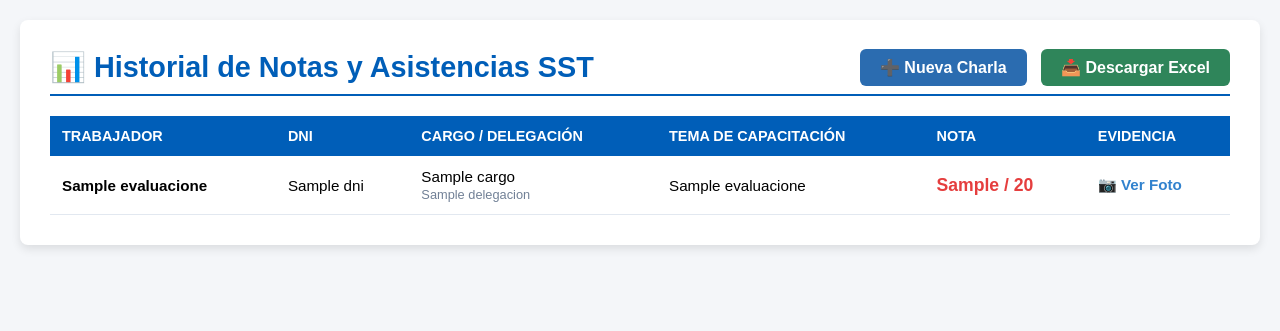
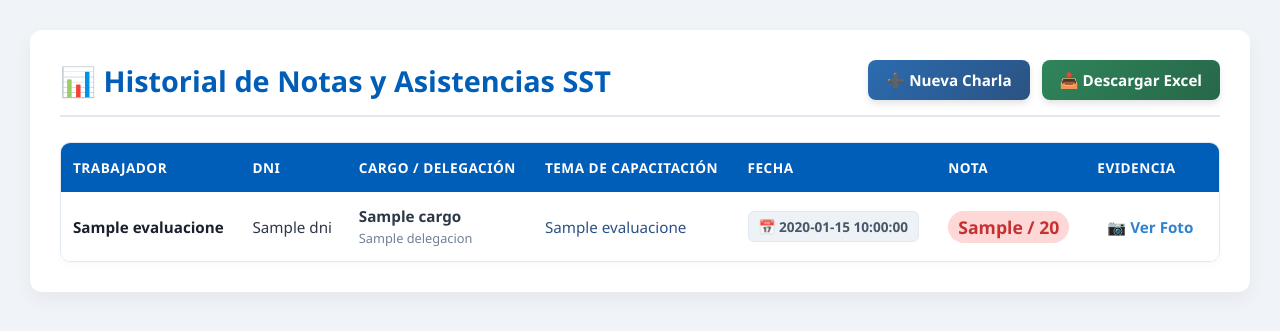
Before and after one commit to ANGEL19-K/sistema-sst, a Flask app: template templates/resultados_capacitaciones.html in a window 1280 px wide. Shown: the top 331 px of the page. Run offline with Flask 3, Linux system fonts and the light colour scheme; the template is opened without the code that fills it: most values are stand-ins (such as "Sample title", 1, 10 or a date in 2020).

Commit message:
Update resultados_capacitaciones.html

```diff
--- a/templates/resultados_capacitaciones.html
+++ b/templates/resultados_capacitaciones.html
@@ -4,35 +4,71 @@
     <meta charset="UTF-8">
     <title>Resultados de Capacitaciones - SIMECAR</title>
     <style>
-        body { font-family: Arial, sans-serif; background: #f4f6f9; margin: 0; padding: 20px; }
-        .container { max-width: 1200px; margin: auto; background: white; padding: 30px; border-radius: 8px; box-shadow: 0 4px 10px rgba(0,0,0,0.1); }
-        .header-flex { display: flex; justify-content: space-between; align-items: center; margin-bottom: 20px; border-bottom: 2px solid #005eb8; padding-bottom: 10px; }
-        h1 { color: #005eb8; margin: 0; font-size: 1.8rem; }
-        .btn-excel { background: #2f855a; color: white; padding: 10px 20px; text-decoration: none; border-radius: 6px; font-weight: bold; transition: 0.2s; }
-        .btn-excel:hover { background: #22543d; }
+        body { font-family: 'Segoe UI', Tahoma, Geneva, Verdana, sans-serif; background: #f0f4f8; margin: 0; padding: 30px; }
+        .container { max-width: 1250px; margin: auto; background: white; padding: 30px; border-radius: 12px; box-shadow: 0 8px 20px rgba(0,0,0,0.05); }
 
-        table { width: 100%; border-collapse: collapse; margin-top: 10px; }
-        th { background: #005eb8; color: white; padding: 12px; text-align: left; font-size: 0.9rem; text-transform: uppercase; }
-        td { padding: 12px; border-bottom: 1px solid #e2e8f0; font-size: 0.95rem; }
-        tr:hover { background-color: #ebf8ff; }
+        /* Cabecera */
+        .header-flex { display: flex; justify-content: space-between; align-items: center; margin-bottom: 25px; border-bottom: 2px solid #e2e8f0; padding-bottom: 15px; }
+        h1 { color: #005eb8; margin: 0; font-size: 1.8rem; display: flex; align-items: center; gap: 10px; }
 
-        .nota-alta { color: #2f855a; font-weight: bold; font-size: 1.1rem; }
-        .nota-media { color: #dd6b20; font-weight: bold; font-size: 1.1rem; }
-        .nota-baja { color: #e53e3e; font-weight: bold; font-size: 1.1rem; }
-        .link-foto { color: #3182ce; text-decoration: none; font-weight: bold; }
-        .link-foto:hover { text-decoration: underline; }
+        /* Botones superiores */
+        .btn-group { display: flex; gap: 12px; }
+        .btn-accion {
+            display: inline-flex; align-items: center; gap: 6px; padding: 10px 18px;
+            text-decoration: none; border-radius: 8px; font-weight: 600; font-size: 0.95rem;
+            transition: all 0.3s ease; color: white; box-shadow: 0 4px 6px rgba(0,0,0,0.1);
+        }
+        .btn-nueva { background: linear-gradient(135deg, #2b6cb0, #2c5282); }
+        .btn-nueva:hover { transform: translateY(-2px); box-shadow: 0 6px 12px rgba(43, 108, 176, 0.2); }
+        .btn-excel { background: linear-gradient(135deg, #2f855a, #276749); }
+        .btn-excel:hover { transform: translateY(-2px); box-shadow: 0 6px 12px rgba(47, 133, 90, 0.2); }
+
+        /* Contenedor de la tabla para bordes redondeados */
+        .table-container { border-radius: 10px; overflow: hidden; border: 1px solid #e2e8f0; box-shadow: 0 4px 6px rgba(0,0,0,0.02); }
+        table { width: 100%; border-collapse: collapse; background: white; }
+
+        /* Encabezados de tabla */
+        th { background: #005eb8; color: white; padding: 15px 12px; text-align: left; font-size: 0.85rem; text-transform: uppercase; letter-spacing: 0.5px; }
+        td { padding: 14px 12px; border-bottom: 1px solid #edf2f7; font-size: 0.95rem; color: #2d3748; vertical-align: middle; }
+        tr:hover { background-color: #f7fafc; }
+        tr:last-child td { border-bottom: none; }
+
+        /* Estilos específicos de celdas */
+        .text-bold { font-weight: 700; color: #1a202c; }
+        .text-muted { font-size: 0.8rem; color: #718096; display: block; margin-top: 3px; }
+
+        /* Etiqueta de Fecha */
+        .badge-fecha {
+            background: #edf2f7; color: #4a5568; padding: 5px 10px;
+            border-radius: 6px; font-size: 0.85rem; font-weight: 600;
+            display: inline-flex; align-items: center; gap: 5px; border: 1px solid #e2e8f0;
+        }
+
+        /* Notas */
+        .nota-alta { color: #276749; font-weight: 800; font-size: 1.1rem; background: #c6f6d5; padding: 4px 10px; border-radius: 20px; }
+        .nota-media { color: #c05621; font-weight: 800; font-size: 1.1rem; background: #feebc8; padding: 4px 10px; border-radius: 20px; }
+        .nota-baja { color: #c53030; font-weight: 800; font-size: 1.1rem; background: #fed7d7; padding: 4px 10px; border-radius: 20px; }
+
+        /* Enlace de foto */
+        .link-foto {
+            color: #3182ce; text-decoration: none; font-weight: 600;
+            display: inline-flex; align-items: center; gap: 5px;
+            padding: 5px 10px; border-radius: 6px; transition: background 0.2s;
+        }
+        .link-foto:hover { background: #ebf8ff; text-decoration: none; }
     </style>
 </head>
 <body>
     <div class="container">
         <div class="header-flex">
             <h1>📊 Historial de Notas y Asistencias SST</h1>
-            <div>
-                <a href="/admin/capacitacion/nueva" class="btn-excel" style="background: #2b6cb0; margin-right: 10px;">➕ Nueva Charla</a>
-                <a href="/admin/capacitacion/exportar" class="btn-excel">📥 Descargar Excel</a>
+            <div class="btn-group">
+                <a href="/admin/capacitacion/nueva" class="btn-accion btn-nueva">➕ Nueva Charla</a>
+                <a href="/admin/capacitacion/exportar" class="btn-accion btn-excel">📥 Descargar Excel</a>
             </div>
         </div>
 
+        <div class="table-container">
             <table>
                 <thead>
                     <tr>
@@ -40,6 +76,7 @@
                         <th>DNI</th>
                         <th>Cargo / Delegación</th>
                         <th>Tema de Capacitación</th>
+                        <th>Fecha</th>
                         <th>Nota</th>
                         <th>Evidencia</th>
                     </tr>
@@ -47,10 +84,16 @@
                 <tbody>
                     {% for ev in evaluaciones %}
                     <tr>
-                    <td style="font-weight: bold;">{{ ev.nombres }}</td>
+                        <td class="text-bold">{{ ev.nombres }}</td>
                         <td>{{ ev.dni }}</td>
-                    <td>{{ ev.cargo }} <br> <span style="font-size: 0.8rem; color: #718096;">{{ ev.delegacion }}</span></td>
-                    <td>{{ ev.nombre_charla }}</td>
+                        <td>
+                            <span style="font-weight: 600;">{{ ev.cargo }}</span>
+                            <span class="text-muted">{{ ev.delegacion }}</span>
+                        </td>
+                        <td style="font-weight: 500; color: #2c5282;">{{ ev.nombre_charla }}</td>
+                        <td>
+                            <span class="badge-fecha">📅 {{ ev.fecha_charla }}</span>
+                        </td>
                         <td>
                             {% if ev.nota_final >= 15 %}
                                 <span class="nota-alta">{{ ev.nota_final }} / 20</span>
@@ -64,17 +107,20 @@
                             {% if ev.evidencia_url %}
                                 <a href="{{ ev.evidencia_url }}" target="_blank" class="link-foto">📷 Ver Foto</a>
                             {% else %}
-                            <span style="color: #a0aec0;">Sin foto</span>
+                                <span style="color: #a0aec0; font-size: 0.9rem;">Sin foto</span>
                             {% endif %}
                         </td>
                     </tr>
                     {% else %}
                     <tr>
-                    <td colspan="6" style="text-align: center; color: #718096; padding: 30px;">Aún no hay exámenes registrados.</td>
+                        <td colspan="7" style="text-align: center; color: #718096; padding: 40px; font-size: 1.1rem;">
+                            No hay evaluaciones registradas todavía.
+                        </td>
                     </tr>
                     {% endfor %}
                 </tbody>
             </table>
         </div>
+    </div>
 </body>
 </html>
```
Lines whose indentation alone changed are shown as unchanged.
